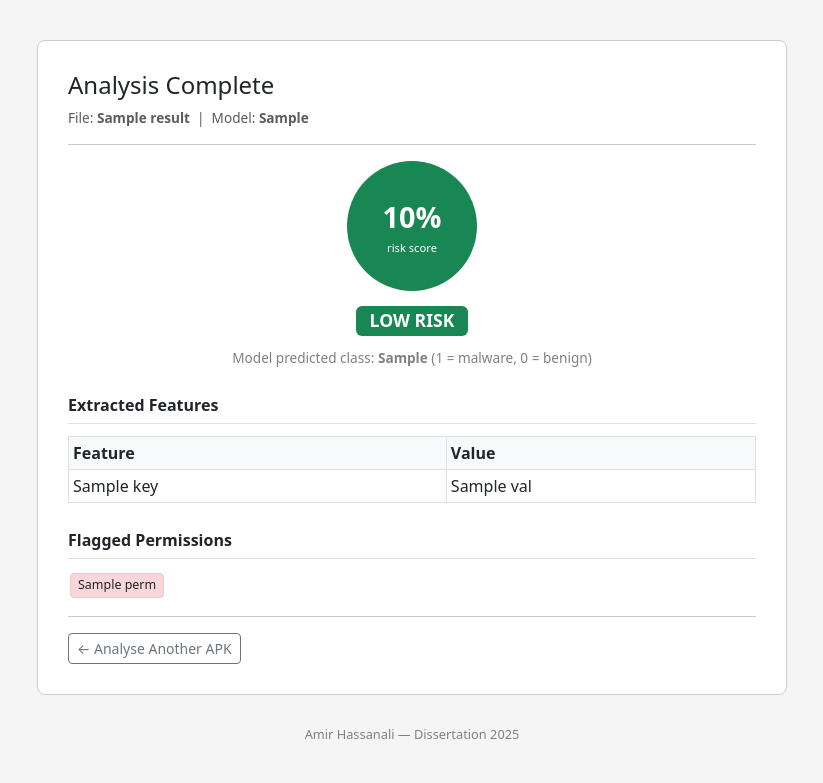
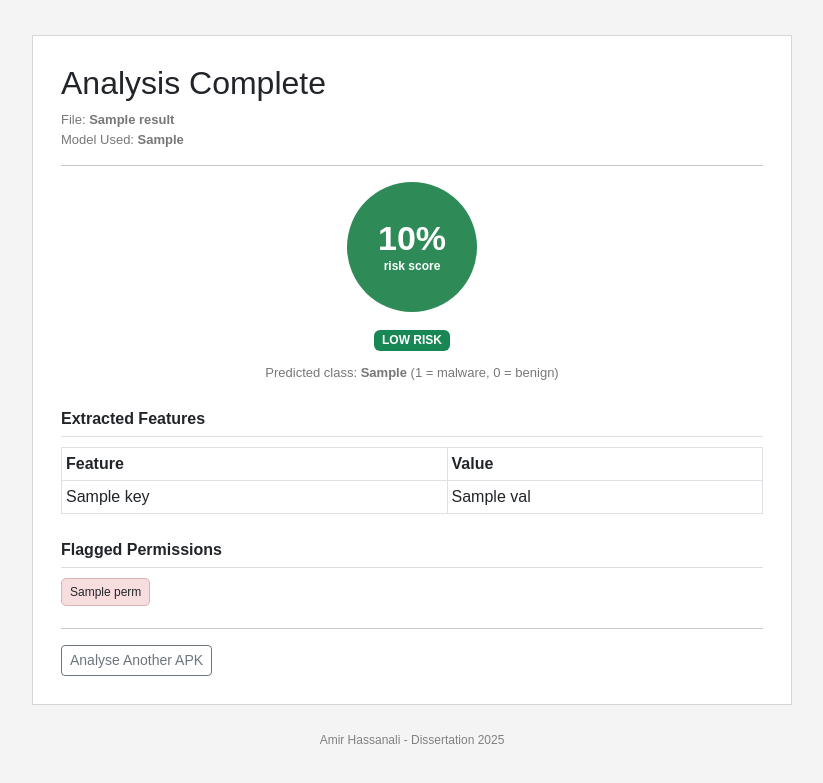
Before and after one commit to AmirH32/Mind-the-App, a Flask app: template src/web_app/templates/result.html in a window 1280 px wide. Shown: the top 783 px of the page, without its empty margins (228-1051 px from the left). Run offline with Flask 2, Linux system fonts and the light colour scheme; the template is opened without the code that fills it: most values are stand-ins (such as "Sample title", 1, 10 or a date in 2020); parts of the project's set-up code (start-up, migrations or seed data) failed here and were passed over.

Commit message:
Updated html code

```diff
--- a/src/machine_learning/models/base_model.py
+++ b/src/machine_learning/models/base_model.py
@@ -107,10 +107,12 @@ class BaseModel(ABC):
         y_pred = self.predict(X_test)
 
         # Gets predicted probability of dual use if model can get prediction probs, since first column is prob of class 'benign'
-        if hasattr(self.model, "predict_probabilities"):
+        if hasattr(self.model, "predict_proba"):
             y_proba = self.predict_probs(X_test)[:, 1]
         else:
             y_proba = None
+
+        print(y_proba)
 
         # Calculate metrics for both classes and weight by class sample size
         metrics = {
--- a/src/web_app/templates/result.html
+++ b/src/web_app/templates/result.html
@@ -1,27 +1,39 @@
+<!-- result.html -->
 <!DOCTYPE html>
 <html lang="en">
 <head>
   <meta charset="UTF-8">
-  <title>Analysis Result &mdash; {{ result.apk_name }}</title>
-  <link rel="stylesheet" href="https://cdn.jsdelivr.net/npm/bootstrap@5.3.0/dist/css/bootstrap.min.css">
+  <title>Analysis Result: {{ result.apk_name }}</title>
+
+  <!-- bootstrap css from cdn -->
+  <link rel="stylesheet"
+        href="https://cdn.jsdelivr.net/npm/bootstrap@5.3.0/dist/css/bootstrap.min.css">
+
   <style>
     body {
-    background-color: #f5f5f5;
-    padding-top: 40px;
-  }
-  .main-box {
-    background: white;
-    padding: 30px;
-    border-radius: 8px;
-    border: 1px solid #ccc;
-    max-width: 750px;
-    margin: 0 auto;
-  }
-  h1 {
-    font-size: 1.5rem;
+      margin: 0;
+      padding-top: 35px;
+      background-color: #f4f4f4;
+      font-family: Arial, Helvetica, sans-serif;
     }
 
-  /* score circle */
+    /* outer container for page */
+    .content-wrap {
+      width: 100%;
+      max-width: 760px;
+      margin-left: auto;
+      margin-right: auto;
+      background: #ffffff;
+      border: 1px solid #d6d6d6;
+      padding: 28px;
+    }
+
+    .small-grey {
+      color: #777777;
+      font-size: 13px;
+    }
+
+    /* score box instead of fancy circle */
     .score-circle {
       width: 130px;
       height: 130px;
@@ -35,107 +47,170 @@
       font-size: 1.8rem;
       font-weight: bold;
     }
-  .score-circle .score-label {
-    font-size: 0.7rem;
-    font-weight: normal;
-    margin-top: 2px;
+
+    .score-num {
+      font-size: 34px;
+      font-weight: bold;
+      line-height: 1.1;
     }
 
-  .bg-high   { background-color: #dc3545; }
-  .bg-medium { background-color: #fd7e14; }
-  .bg-low    { background-color: #198754; }
-
-  .risk-badge {
-    font-size: 1.1rem;
-    padding: 6px 14px;
+    .score-text {
+      font-size: 12px;
     }
 
-  .feature-table th {
-    width: 55%;
-    background-color: #f8f9fa;
-  }
-  .feature-table td {
-    width: 45%;
+    .risk-high {
+      background-color: #c93c3c;
     }
 
-  .perm-tag {
+    .risk-mid {
+      background-color: #de7d18;
+    }
+
+    .risk-low {
+      background-color: #2e8b57;
+    }
+
+    .section-row {
+      margin-top: 24px;
+      margin-bottom: 10px;
+      font-weight: bold;
+      border-bottom: 1px solid #dddddd;
+      padding-bottom: 5px;
+    }
+
+    .perm-item {
       display: inline-block;
-    background: #f8d7da;
+      margin-right: 6px;
+      margin-bottom: 6px;
       border: 1px solid #f5c6cb;
-    border-radius: 4px;
-    padding: 2px 7px;
-    font-size: 0.78rem;
-    margin: 2px;
-    word-break: break-all;
+      border-radius: 5px;
+      padding: 4px 8px;
+      border: 1px solid #d9b4b4;
+      background: #f7dddd;
+      font-size: 12px;
     }
-  .section-title {
-    font-weight: bold;
-    border-bottom: 1px solid #dee2e6;
-    padding-bottom: 6px;
-    margin-bottom: 12px;
-    margin-top: 25px;
+
+    .bottom-note {
+      text-align: center;
+      margin-top: 26px;
+      color: #808080;
+      font-size: 12px;
+    }
+
+    table td,
+    table th {
+      vertical-align: middle;
     }
   </style>
 </head>
+
 <body>
 
-<div class="main-box">
-  <h1>Analysis Complete</h1>
-  <p class="text-muted" style="font-size:0.85rem;">
-    File: <strong>{{ result.apk_name }}</strong> &nbsp;|&nbsp;
-    Model: <strong>{{ result.model_used }}</strong>
-  </p>
+  <!-- main page box -->
+  <div class="content-wrap">
+
+    <h2 style="margin-top:0;">Analysis Complete</h2>
+
+    <div class="small-grey" style="margin-bottom:10px;">
+      File:
+      <strong>{{ result.apk_name }}</strong>
+      <br>
+
+      Model Used:
+      <strong>{{ result.model_used }}</strong>
+    </div>
 
     <hr>
 
-  <!-- risk score display -->
-  <div style="text-align:center; margin-bottom: 20px;">
+    <!-- score area -->
+    <div style="text-align:center; margin-bottom:20px;">
 
       {% if result.risk_label == "HIGH RISK" %}
-      <div class="score-circle bg-high">
+
+        <div class="score-circle risk-high">
+          <div class="score-num">
             {{ result.risk_score_pct }}%
-        <span class="score-label">risk score</span>
           </div>
-      <span class="badge bg-danger risk-badge">HIGH RISK</span>
+          <div class="score-text">
+            risk score
+          </div>
+        </div>
+
+        <div style="margin-top:8px;">
+          <span class="badge bg-danger">HIGH RISK</span>
+        </div>
+
       {% elif result.risk_label == "MEDIUM RISK" %}
-      <div class="score-circle bg-medium">
+
+        <div class="score-circle risk-mid">
+          <div class="score-num">
             {{ result.risk_score_pct }}%
-        <span class="score-label">risk score</span>
           </div>
-      <span class="badge risk-badge" style="background-color:#fd7e14;">MEDIUM RISK</span>
+          <div class="score-text">
+            risk score
+          </div>
+        </div>
+
+        <div style="margin-top:8px;">
+          <span class="badge" style="background:#de7d18;">
+            MEDIUM RISK
+          </span>
+        </div>
+
       {% else %}
-      <div class="score-circle bg-low">
+
+        <div class="score-circle risk-low">
+          <div class="score-num">
             {{ result.risk_score_pct }}%
-        <span class="score-label">risk score</span>
           </div>
-      <span class="badge bg-success risk-badge">LOW RISK</span>
+          <div class="score-text">
+            risk score
+          </div>
+        </div>
+
+        <div style="margin-top:8px;">
+          <span class="badge bg-success">LOW RISK</span>
+        </div>
+
       {% endif %}
 
-    <p style="margin-top: 12px; font-size: 0.85rem; color: grey;">
-      Model predicted class: <strong>{{ result.predicted_class }}</strong>
+      <!-- class output -->
+      <p class="small-grey" style="margin-top:12px;">
+        Predicted class:
+        <strong>{{ result.predicted_class }}</strong>
         (1 = malware, 0 = benign)
       </p>
+
     </div>
 
-  <!-- feature summary table -->
-  <div class="section-title">Extracted Features</div>
+    <!-- features -->
+    <div class="section-row">
+      Extracted Features
+    </div>
 
-  <table class="table table-sm table-bordered feature-table">
+    <table class="table table-bordered table-sm">
       <thead>
         <tr>
-        <th>Feature</th>
-        <th>Value</th>
+          <th style="width:55%;">Feature</th>
+          <th style="width:45%;">Value</th>
         </tr>
       </thead>
+
       <tbody>
         {% for key, val in result.feature_summary.items() %}
           <tr>
-        <td>{{ key }}</td>
+            <td>
+              {{ key }}
+            </td>
             <td>
               {% if val == "Yes" %}
-            <span class="text-danger fw-bold">Yes</span>
+                <span class="text-danger fw-bold">
+                  Yes
+                </span>
               {% elif val == "No" %}
-            <span class="text-success">No</span>
+                <span class="text-success">
+                  No
+                </span>
               {% else %}
                 {{ val }}
               {% endif %}
@@ -145,25 +220,35 @@
       </tbody>
     </table>
 
-  <!-- suspicious permissions list -->
-  <div class="section-title">Flagged Permissions</div>
+    <!-- suspicious permissions -->
+    <div class="section-row">
+      Flagged Permissions
+    </div>
 
     {% if result.sus_permissions %}
-    <div style="margin-bottom: 15px;">
+      <div style="margin-bottom:14px;">
         {% for perm in result.sus_permissions %}
-        <span class="perm-tag">{{ perm }}</span>
+          <span class="perm-item">
+            {{ perm }}
+          </span>
         {% endfor %}
       </div>
     {% else %}
-    <p class="text-muted" style="font-size:0.85rem;">No suspicious permissions detected.</p>
+      <p class="small-grey">
+        No suspicious permissions detected.
+      </p>
     {% endif %}
+    <hr>
 
-  <hr>
-  <a href="/" class="btn btn-outline-secondary btn-sm">&#8592; Analyse Another APK</a>
+    <!-- return button -->
+    <a href="/" class="btn btn-outline-secondary btn-sm">
+      Analyse Another APK
+    </a>
+
   </div>
 
-<div style="text-align:center; margin-top: 30px; color: grey; font-size: 0.8rem;">
-    Amir Hassanali &mdash; Dissertation 2025
+  <div class="bottom-note">
+    Amir Hassanali - Dissertation 2025
   </div>
 
 </body>
```
Also changed, not shown: src/machine_learning/models/consensus.py (+9 -1 lines), src/web_app/templates/about.html (+73 -30 lines), src/web_app/templates/index.html (+109 -50 lines). Lines whose indentation alone changed are shown as unchanged.
